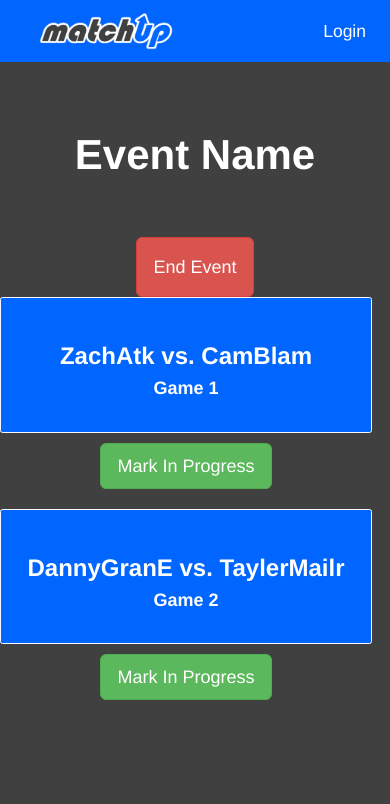
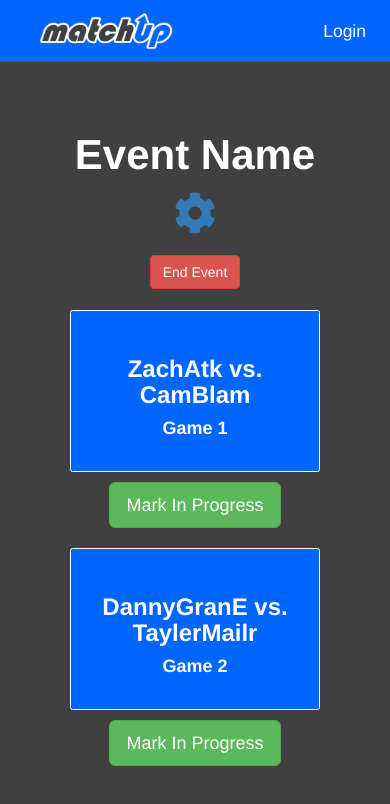
Before and after one commit to C-Dahr/matchup, a Vue app in the folder client/: page /matchQueue in a window 390 px wide. Shown: the top 804 px of the page. Built offline with nearby package versions, Linux system fonts and the light colour scheme.

Commit message:
Fixed more UI elements on the match queue and added a grear icon that leads to an editEvent page

```diff
--- a/client/src/main.js
+++ b/client/src/main.js
@@ -1,7 +1,7 @@
 import Vue from 'vue';
 import { BootstrapVue, IconsPlugin } from 'bootstrap-vue';
 import { library } from '@fortawesome/fontawesome-svg-core';
-import { faUserCircle } from '@fortawesome/free-solid-svg-icons';
+import { faUserCircle, faCog } from '@fortawesome/free-solid-svg-icons';
 import { FontAwesomeIcon } from '@fortawesome/vue-fontawesome';
 import App from './App.vue';
 import router from './router';
@@ -9,7 +9,7 @@ import store from './store';
 import 'bootstrap/dist/css/bootstrap.css';
 import 'bootstrap-vue/dist/bootstrap-vue.css';
 
-library.add(faUserCircle);
+library.add(faUserCircle, faCog);
 
 Vue.component('font-awesome-icon', FontAwesomeIcon);
 
--- a/client/src/views/MatchQueue.vue
+++ b/client/src/views/MatchQueue.vue
@@ -1,16 +1,15 @@
 <template>
   <div class="match-queue">
     <b-container>
-      <b-row align-h="between">
-        <b-col sm="2">
-        </b-col>
+      <b-row id="titleCard" align-h="between" align-v="center">
+        <b-col sm="2"/>
         <b-col sm="8">
           <div class="form-title">
-            <p>Event Name</p>
+            <p>Event Name <a href="editEvent"><font-awesome-icon icon="cog" size=""/></a></p>
           </div>
         </b-col>
         <b-col sm="2">
-          <input class="btn btn-danger btn-lg" type="submit" value="End Event"/>
+          <input class="btn btn-danger" type="submit" value="End Event"/>
         </b-col>
       </b-row>
     </b-container>
@@ -52,32 +51,29 @@ export default {
 
 <style scoped>
 .card {
-  background-color: #0066FF !important;
+  background-color: #0066FF;
   width: 50rem;
   margin: 0;
 }
-.col {
-  padding: 0;
-}
 .card-title{
     font-weight: bold;
-}
-.card-deck {
-  width: 60%;
-  min-width: 500px;
-  display: flex;
-  justify-content: center;
 }
 .in-progress-submit {
   margin-top: 10px;
   margin-bottom: 20px;
 }
-.btn-danger {
-  height: 60px;
+
+@media only screen and (max-width: 600px) {
+  .form-title{
+    padding-bottom: 0;
   }
-@media only screen and (max-width: 600px) {
-  .match {
-    width: 95%;
+
+  #titleCard{
+    padding-bottom: 1.5em;
+  }
+
+  .card {
+    width: 25rem;
   }
 }
 
```
Lines whose indentation alone changed are shown as unchanged.
